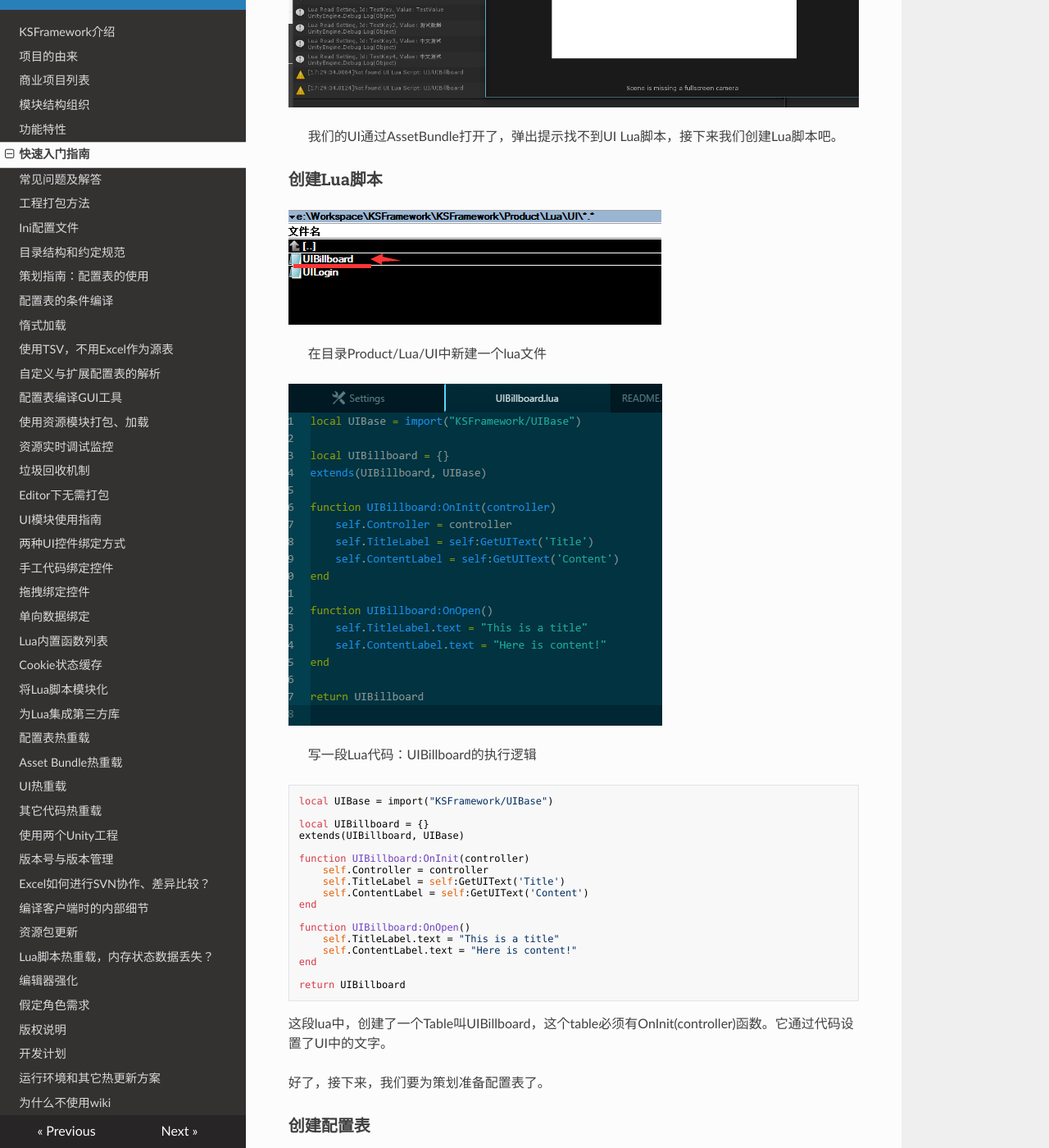
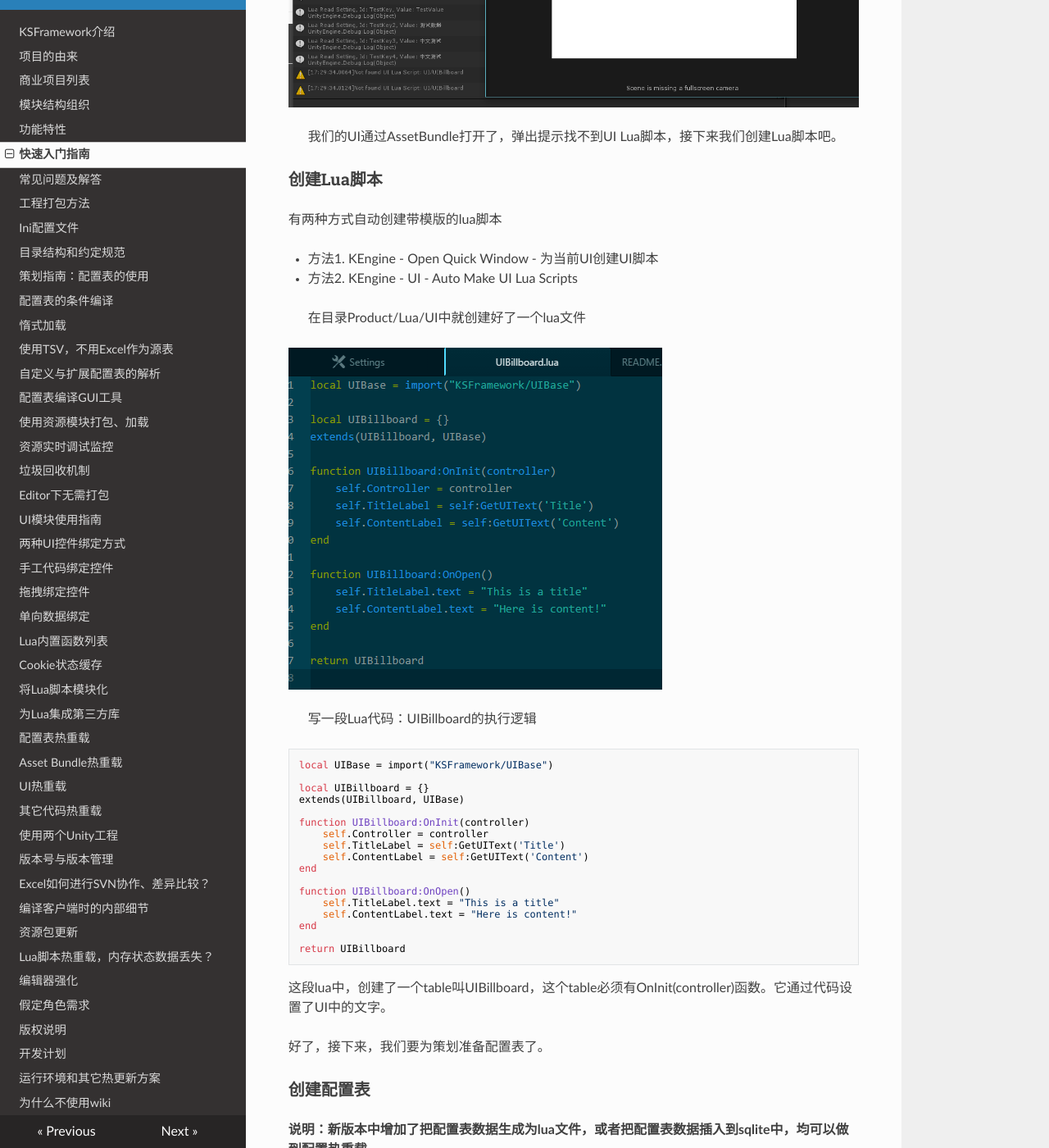
Before and after one commit to mr-kelly/KSFramework, an MkDocs documentation site: the page built from docs/quickstart.md, in a window 1280 px wide and 1400 px high, scrolled down 4133 px. Shown: the whole window at 82% size. Built offline with MkDocs 1.6.1, drawn with Linux system fonts in a browser that asks for light colours; nearby versions of some CDN libraries.

Commit message:
修改可以自动创建lua脚本

````diff
--- a/docs/quickstart.md
+++ b/docs/quickstart.md
@@ -83,8 +83,12 @@
 
 ### 创建Lua脚本
 
-![在目录Product/Lua/UI中新建一个lua文件](images/quickstart/quick-start-21.png)
-> 在目录Product/Lua/UI中新建一个lua文件
+有两种方式自动创建带模版的lua脚本
+
+- 方法1.  KEngine -  Open Quick Window - 为当前UI创建UI脚本
+- 方法2. KEngine -  UI - Auto Make UI Lua Scripts
+
+> 在目录Product/Lua/UI中就创建好了一个lua文件
 
 
 ![写一段Lua代码：UIBillboard的执行逻辑](images/quickstart/quick-start-23.png)
@@ -109,7 +113,7 @@
 
 return UIBillboard
 ```
-这段lua中，创建了一个Table叫UIBillboard，这个table必须有OnInit(controller)函数。它通过代码设置了UI中的文字。
+这段lua中，创建了一个table叫UIBillboard，这个table必须有OnInit(controller)函数。它通过代码设置了UI中的文字。
 
 好了，接下来，我们要为策划准备配置表了。
 
````
